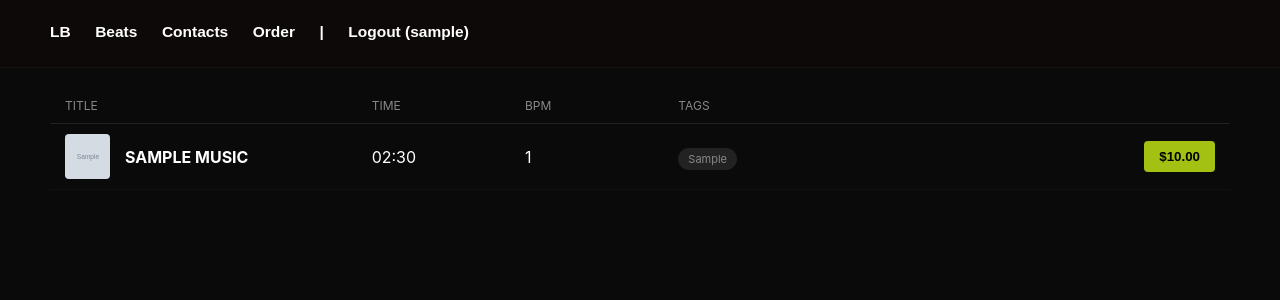
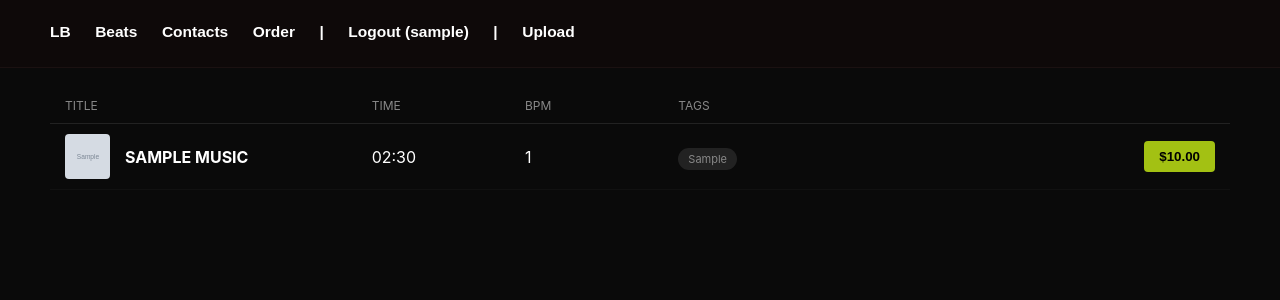
Before and after one commit to PyFullNinja/songsites, a Flask app: page /beats in a window 1280 px wide. Shown: the top 300 px of the page. Run offline with Flask 3, Linux system fonts and the light colour scheme; a user stored in the database is signed in; tables that the repository leaves empty hold one stand-in row (values such as "Sample post"); grey boxes marked "Sample" are stand-in pictures.

Commit message:
добавил проверку на админа

```diff
--- a/templates/base.html
+++ b/templates/base.html
@@ -15,6 +15,10 @@
                 <a class="pppp"><li>|</li></a>
                 {% if current_user.is_authenticated %}
                     <a href="{{ url_for('logout') }}"><li>Logout ({{ current_user.username }})</li></a>
+                    {% if current_user.is_admin %}
+                        <a class="pppp"><li>|</li></a>
+                        <a href="{{ url_for('upload') }}"><li>Upload</li></a>
+                    {% endif %}
                 {% else %}
                     <a href="{{ url_for('login') }}"><li>Login</li></a>
                     <a href="{{ url_for('signup') }}"><li>Sign Up</li></a>
```
Also changed, not shown: app.py (+8 -0 lines).
